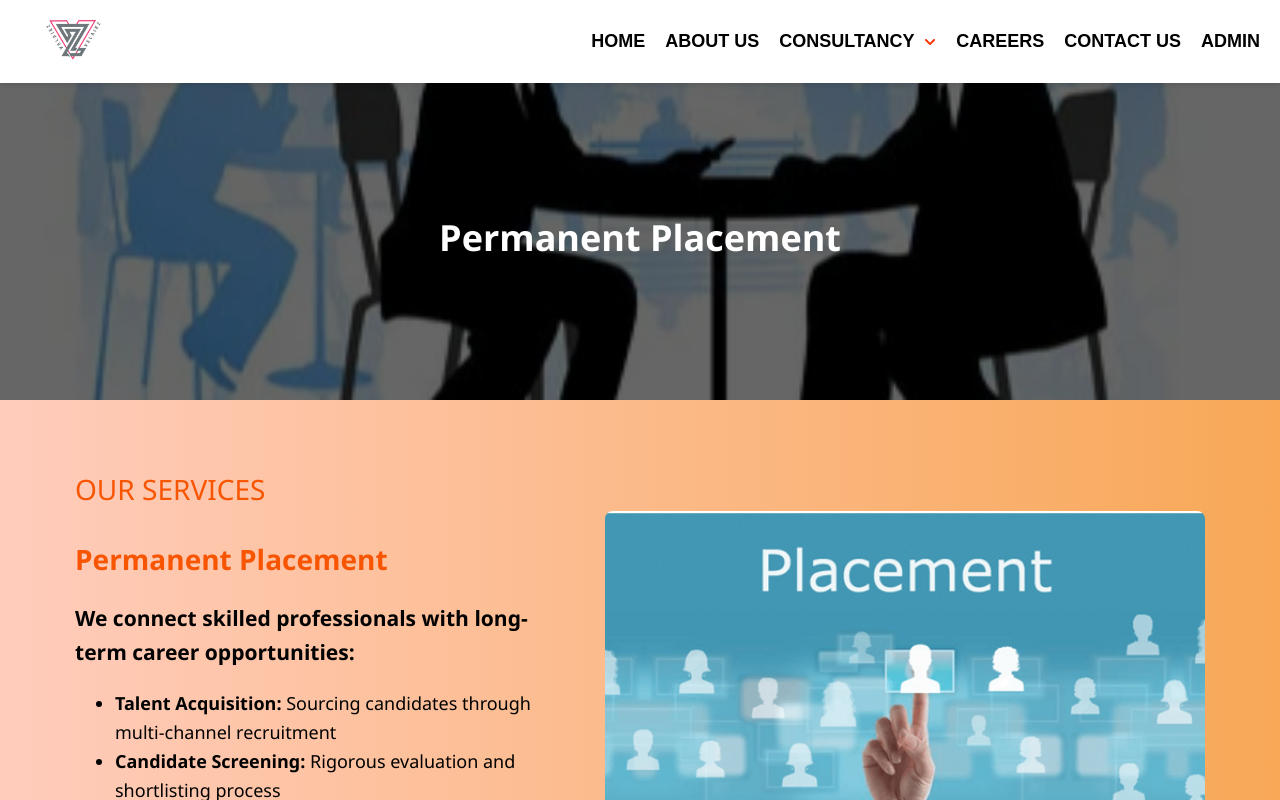
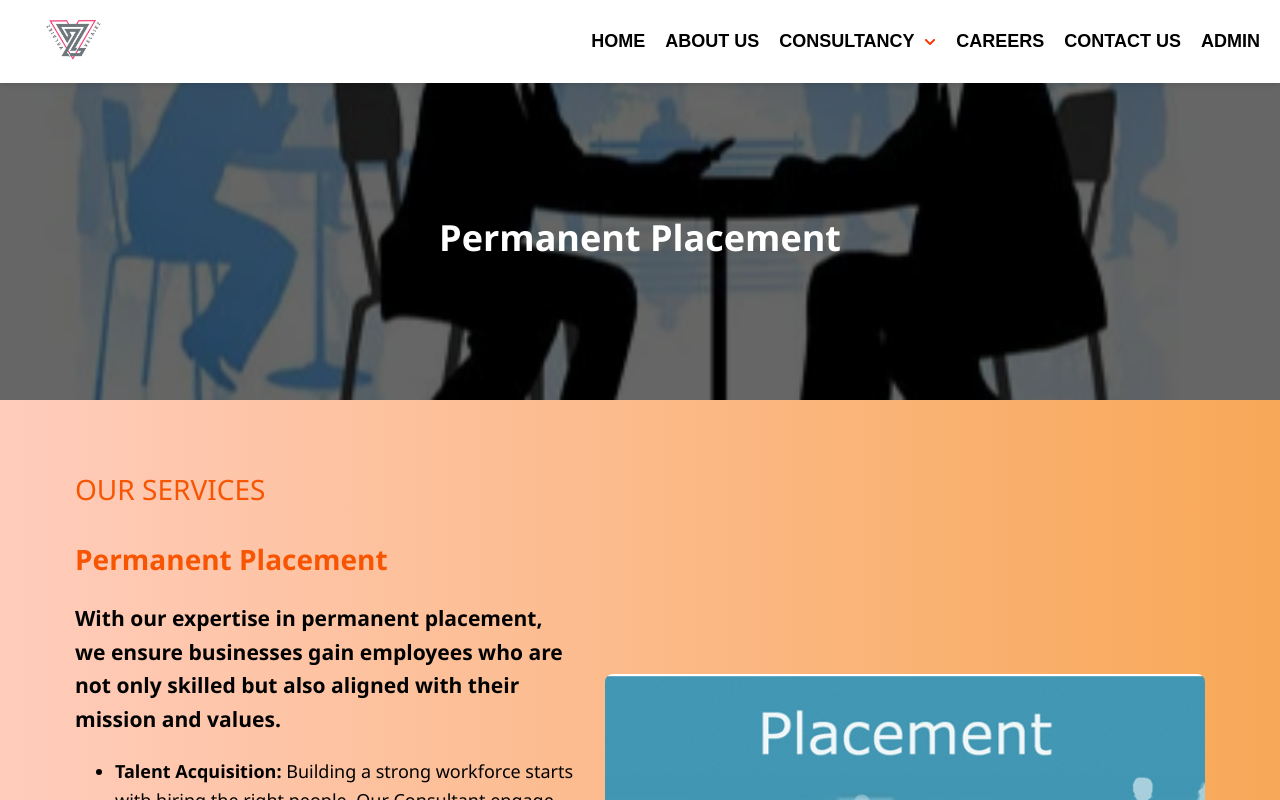
Before and after one commit to shabrin-begum-15/velaiez, a React (Vite) app: page /placement in a window 1280 px wide. Built offline with nearby package versions, Linux system fonts and the light colour scheme.

Commit message:
Update Placement.jsx

```diff
--- a/src/consultancy/Placement.jsx
+++ b/src/consultancy/Placement.jsx
@@ -20,12 +20,12 @@ const Placement = () => {
           <p className="service-label">OUR SERVICES</p>
           <h2>Permanent Placement</h2>
           <div className="placement-description">
-            <h3>We connect skilled professionals with long-term career opportunities:</h3>
+            <h3>With our expertise in permanent placement, we ensure businesses gain employees who are not only skilled but also aligned with their mission and values.</h3>
             <ul>
-              <li><strong>Talent Acquisition:</strong> Sourcing candidates through multi-channel recruitment</li>
-              <li><strong>Candidate Screening:</strong> Rigorous evaluation and shortlisting process</li>
-              <li><strong>Job Matching:</strong> Aligning candidate skills with organizational requirements</li>
-              <li><strong>Onboarding Support:</strong> Smooth transition and documentation support</li>
+              <li><strong>Talent Acquisition:</strong> Building a strong workforce starts with hiring the right people. Our Consultant engage with you to find permanent candidates who embody your values and contribute to your success.</li>
+              <li><strong>Candidate Screening:</strong> Effective candidate screening is essential to finding the right talent. Our consultant will carefully evaluate applicants to ensure they meet your requirements and align with your organization's goals.</li>
+              <li><strong>Job Matching:</strong>Effective job matching goes beyond qualifications—we consider personality, work culture, and long-term growth to find the best fit for both employers and professionals.</li>
+              <li><strong>Onboarding Support:</strong> Strong onboarding builds a foundation for long-term success. Our approach helps new hires acclimate efficiently, fostering productivity and collaboration from day one.</li>
             </ul>
           </div>
         </div>
```
